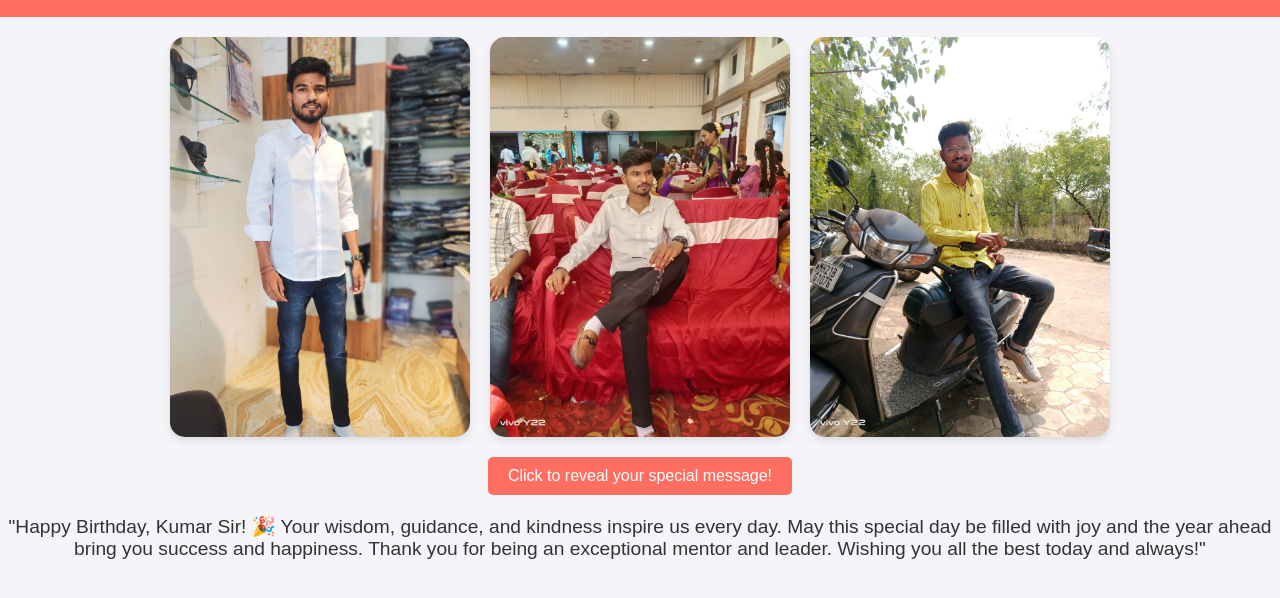
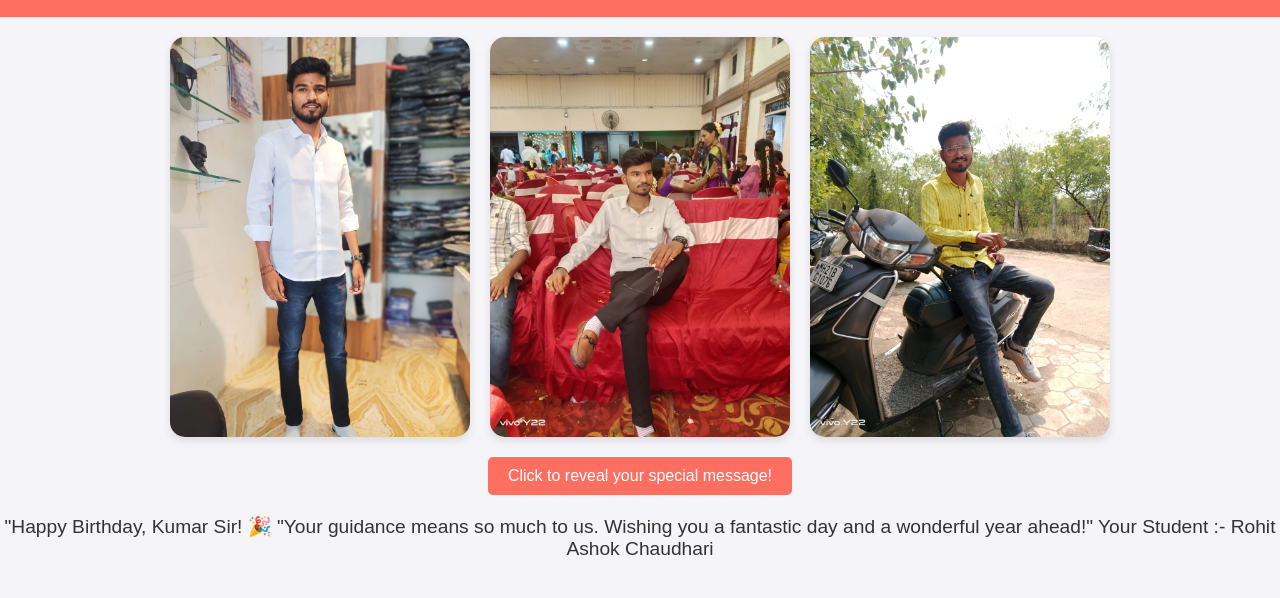
Before and after one commit to Rohitchaudhari94/Happy-Birthday-Kumar-Sir, a plain HTML site: page index.html in a window 1280 px wide. Both pictures are taken after a click on the button "Click to reveal your special message!". Shown: the part 90-688 px from the top of the page. Drawn offline with Linux system fonts and the light colour scheme.

Commit message:
Update index.html

```diff
--- a/index.html
+++ b/index.html
@@ -20,10 +20,8 @@
         <button onclick="revealMessage()">Click to reveal your special message!</button>
         <p id="hiddenMessage" style="display:none;">
             "Happy Birthday, Kumar Sir! 🎉
-            Your wisdom, guidance, and kindness inspire us every day.
-            May this special day be filled with joy and the year ahead bring you success and happiness.
-            Thank you for being an exceptional mentor and leader.
-            Wishing you all the best today and always!"
+            "Your guidance means so much to us. Wishing you a fantastic day and a wonderful year ahead!"
+            Your Student :- Rohit Ashok Chaudhari
         </p>
     </section>
     <script src="script.js"></script>
```
